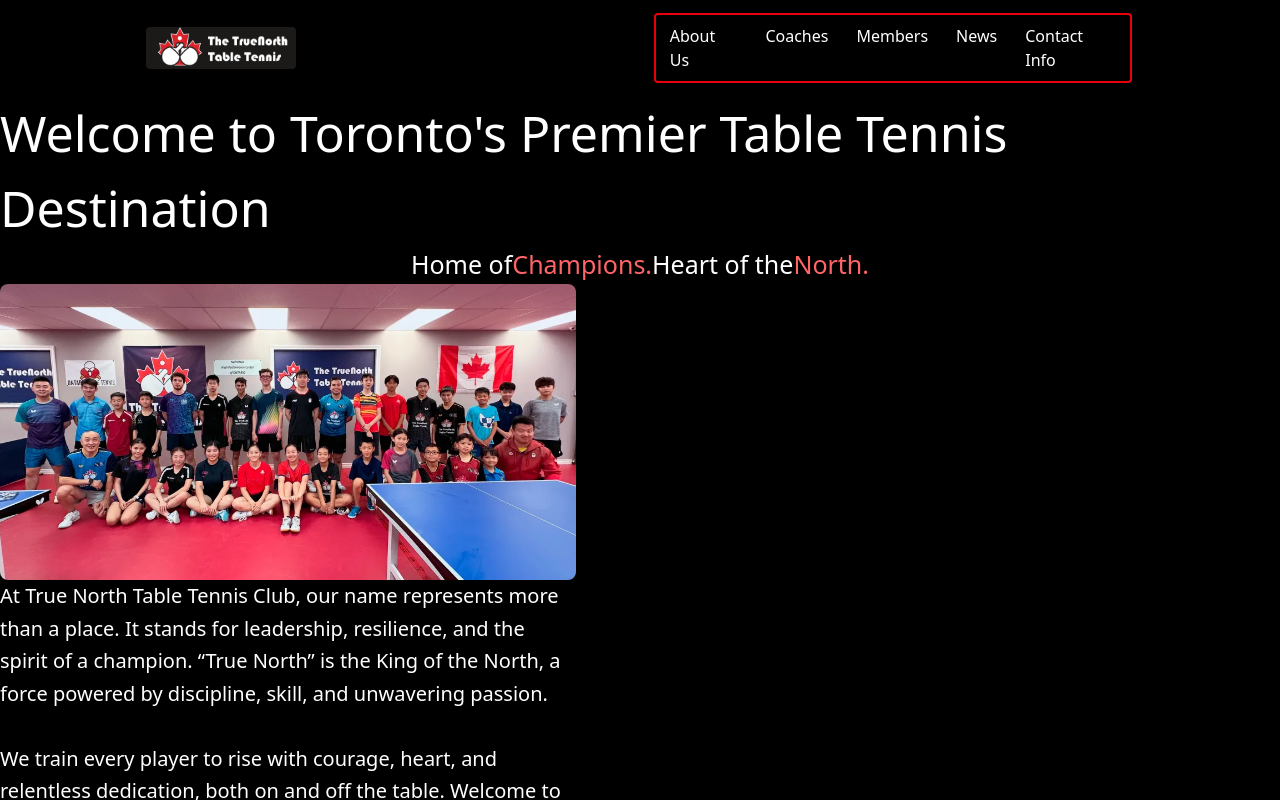
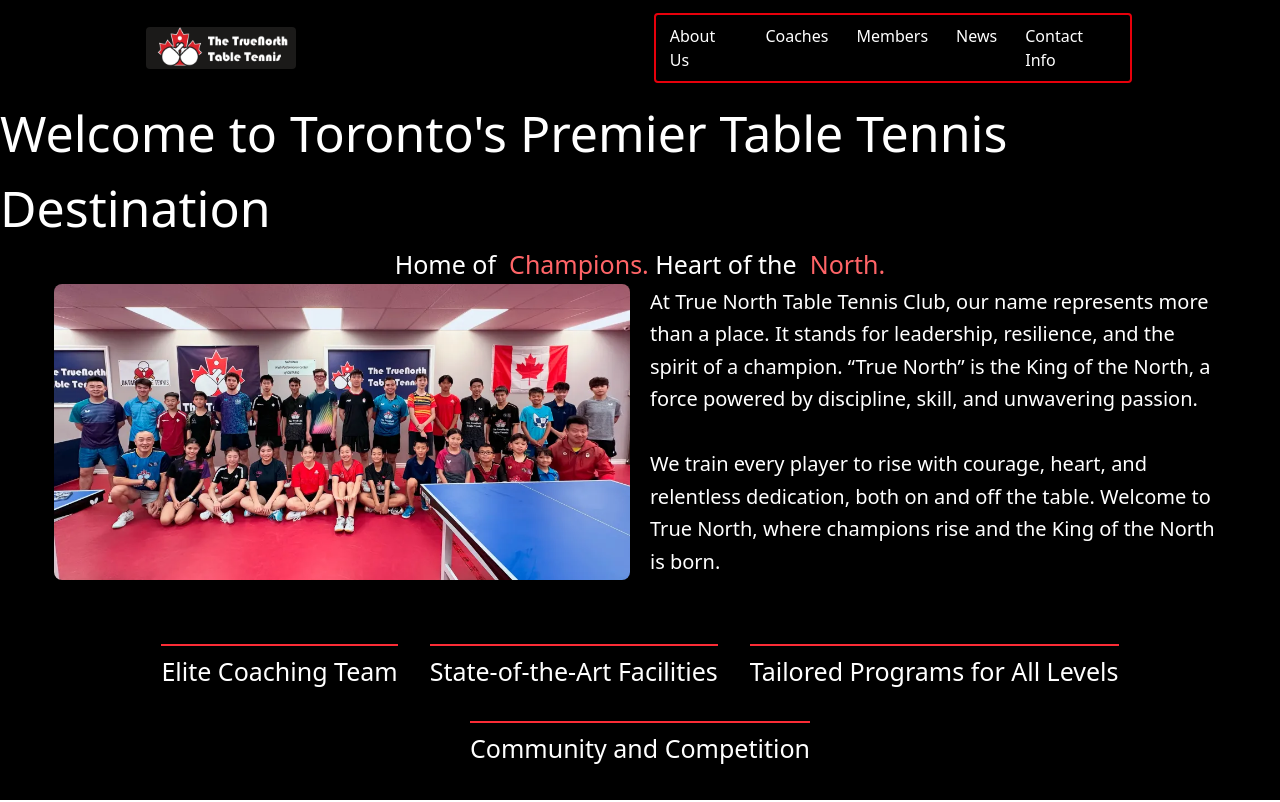
Before and after one commit to v-par23/truenorth, a React (Vite) app in the folder truenorthwebsite/: page / in a window 1280 px wide. Shown: the top 802 px of the page. Built offline with nearby package versions, Linux system fonts and the light colour scheme.

Commit message:
fixed 2nd headline and alignment

```diff
--- a/truenorthwebsite/src/App.jsx
+++ b/truenorthwebsite/src/App.jsx
@@ -46,14 +46,17 @@ function App() {
   }
 
   const Intro = () => {
+    const text = "Home of "
     return(
-      <div >
+      <div>
         <p className = "text-white text-[50px] m-top-50 flex items-center flex-col justify-center">Welcome to Toronto's Premier Table Tennis Destination</p>
-        <p className = "text-white text-[25px] m-top-100  flex items-center flex-row justify-center">Home of  <div className = "text-red-400">  Champions.</div> Heart of the<div className = "text-red-400">  North.</div></p>
+        <p className = "text-white text-[25px] m-top-100  flex items-center flex-row justify-center">Home of &nbsp; <div className = "text-red-400"> Champions.</div>&nbsp;Heart of the<div className = "text-red-400"> &nbsp; North.</div></p>
+
+        <div className = "flex flex-row items-center justify-center">
         <div className="flex-1 max-w-xl right" >
           <img src={img} alt="True North Table Tennis Club" className="rounded-lg w-w-xl" />
         </div>
-        <div className="flex-1 max-w-xl text-left">
+        <div className="flex-1 max-w-xl text-left ml-[20px]">
           <p className="text-white text-[20px] text-lg leading-relaxed">
                         At True North Table Tennis Club, our name represents more than a place. It stands for leadership, resilience, and the spirit of a champion.
             “True North” is the King of the North, a force powered by discipline, skill, and unwavering passion.
@@ -62,6 +65,9 @@ function App() {
             Welcome to True North, where champions rise and the King of the North is born.
           </p>
         </div>
+        </div>
+
+
         <div className="text-white text-[25px] flex flex-wrap justify-center items-center gap-8 mt-16 text-center text-xl">
         <div className="border-t-2 border-red-500 pt-2">Elite Coaching Team</div>
         <div className="border-t-2 border-red-500 pt-2">State-of-the-Art Facilities</div>
```
